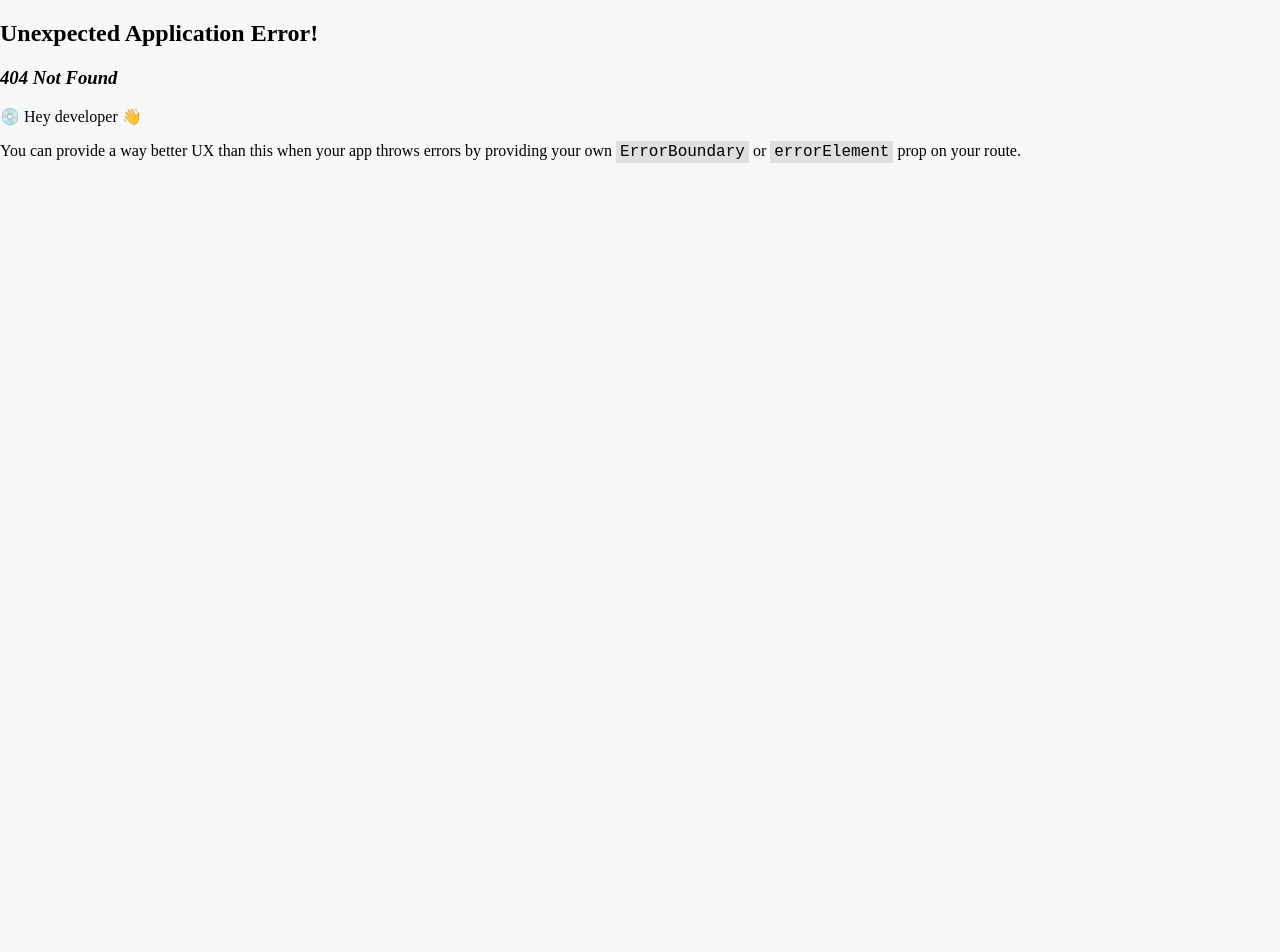
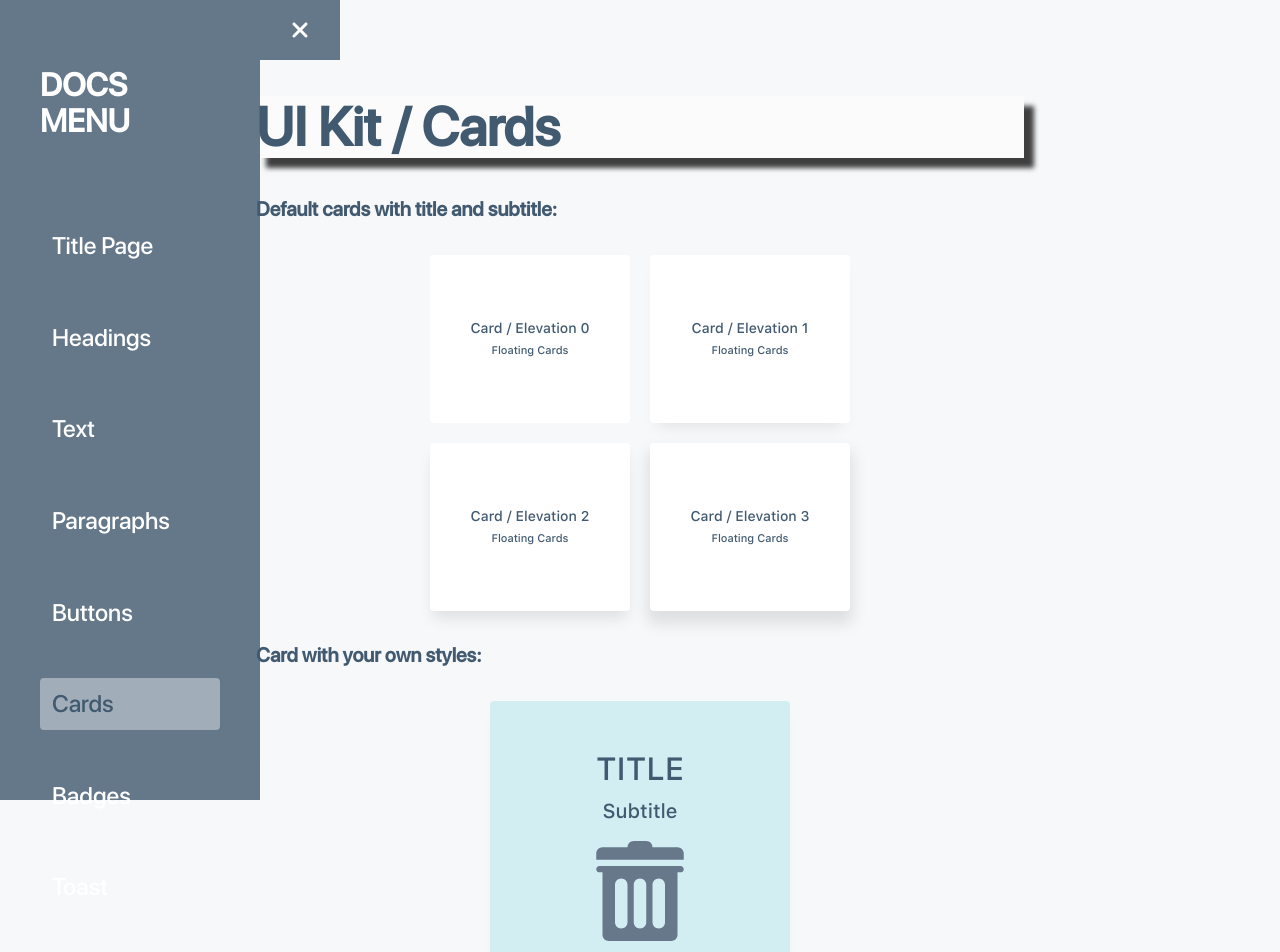
Before and after one commit to Sijonra/jda-ui-kit, a React (Vite) app: page /jda-ui-kit/card in a window 1280 px wide. Before the commit this address had no page. Shown: the top 952 px of the page. Before the commit the page ends 800 px from the top, so only its background shows below. Built offline with nearby package versions, Linux system fonts and the light colour scheme.

Commit message:
fix: fixed routing paths

```diff
--- a/src/components/Menu/Menu.tsx
+++ b/src/components/Menu/Menu.tsx
@@ -60,7 +60,7 @@ const Menu: FC<MenuProps> = ({ page }) => {
         <h2 className={style["menu__title"]}>DOCS MENU</h2>
         <nav className={style["nav"] + " " + style["menu__nav"]}>
           <ul className={style["nav__list"]}>
-            <Link to={"/"}>
+            <Link to={"/jda-ui-kit/"}>
               <li
                 className={
                   page === "title"
@@ -71,7 +71,7 @@ const Menu: FC<MenuProps> = ({ page }) => {
                 Title Page
               </li>
             </Link>
-            <Link to={"/heading"}>
+            <Link to={"/jda-ui-kit/heading"}>
               <li
                 className={
                   page === "headings"
@@ -82,7 +82,7 @@ const Menu: FC<MenuProps> = ({ page }) => {
                 Headings
               </li>
             </Link>
-            <Link to={"/text"}>
+            <Link to={"/jda-ui-kit/text"}>
               <li
                 className={
                   page === "text"
@@ -93,7 +93,7 @@ const Menu: FC<MenuProps> = ({ page }) => {
                 Text
               </li>
             </Link>
-            <Link to={"/paragraph"}>
+            <Link to={"/jda-ui-kit/paragraph"}>
               <li
                 className={
                   page === "paragraph"
@@ -104,7 +104,7 @@ const Menu: FC<MenuProps> = ({ page }) => {
                 Paragraphs
               </li>
             </Link>
-            <Link to={"/button"}>
+            <Link to={"/jda-ui-kit/button"}>
               <li
                 className={
                   page === "buttons"
@@ -115,7 +115,7 @@ const Menu: FC<MenuProps> = ({ page }) => {
                 Buttons
               </li>
             </Link>
-            <Link to={"/card"}>
+            <Link to={"/jda-ui-kit/card"}>
               <li
                 className={
                   page === "cards"
@@ -126,7 +126,7 @@ const Menu: FC<MenuProps> = ({ page }) => {
                 Cards
               </li>
             </Link>
-            <Link to={"/badge"}>
+            <Link to={"/jda-ui-kit/badge"}>
               <li
                 className={
                   page === "badges"
@@ -137,7 +137,7 @@ const Menu: FC<MenuProps> = ({ page }) => {
                 Badges
               </li>
             </Link>
-            <Link to={"/toast"}>
+            <Link to={"/jda-ui-kit/toast"}>
               <li
                 className={
                   page === "toast"
```
Also changed, not shown: src/main.tsx (+8 -8 lines).
